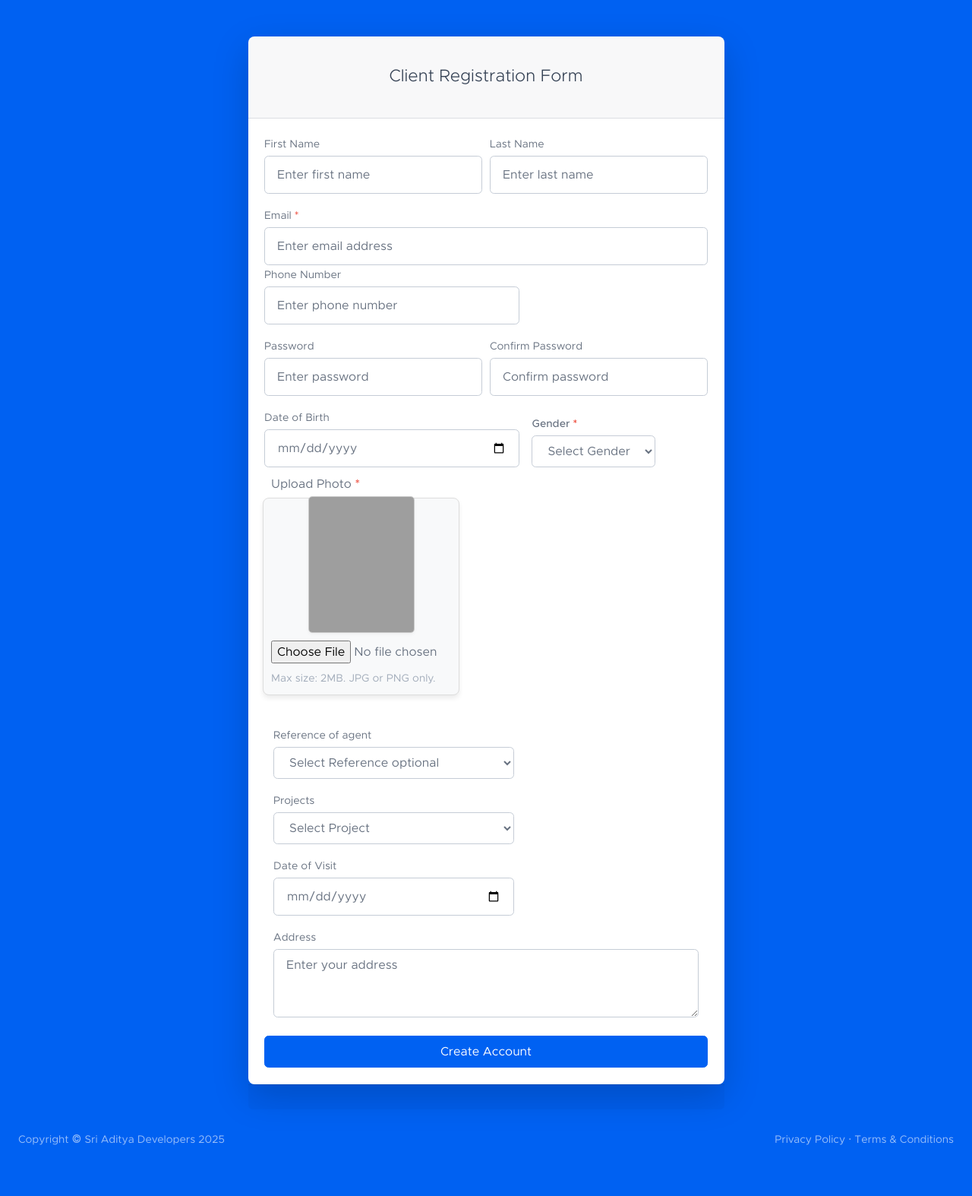
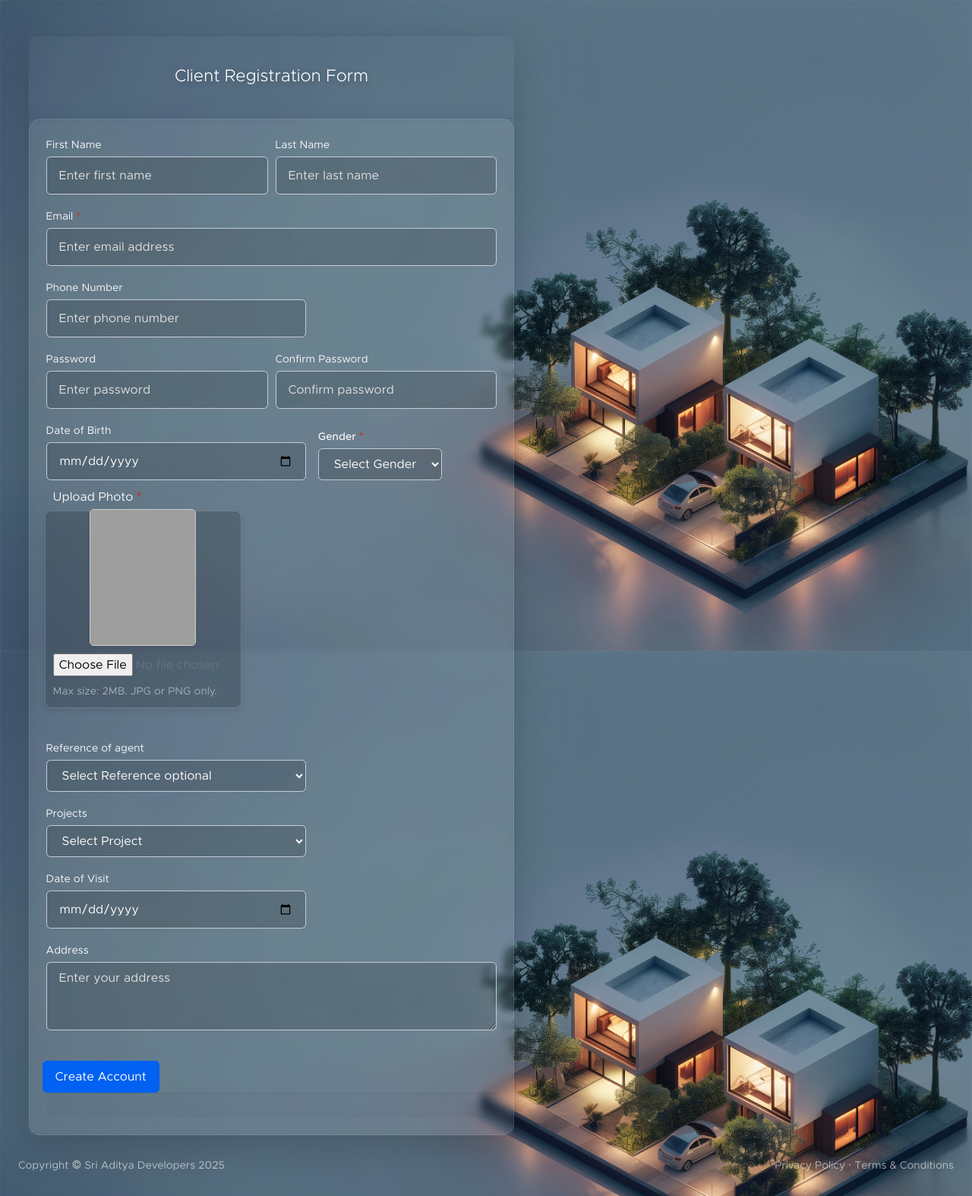
Before and after one commit to atulitha/sriadityadevelopers, a Flask app: page /register-Client-form.html in a window 1280 px wide. Shown: the whole page at 76% size. Before the commit the page ends 1507 px from the top, so only its background shows below. Run offline with Flask 3, Linux system fonts and the light colour scheme; some libraries are stand-ins or nearby versions; grey boxes are pictures that could not be loaded.

Commit message:
Enhance login form: update background to video and image, improve layout for better visual experience

```diff
--- a/templates/register-Client-form.html
+++ b/templates/register-Client-form.html
@@ -14,8 +14,63 @@
             crossorigin="anonymous"></script>
     <script src="https://cdnjs.cloudflare.com/ajax/libs/feather-icons/4.24.1/feather.min.js"
             crossorigin="anonymous"></script>
+    <style>
+        body {
+            background: url('assets/img/loginbackground.jpg') no-repeat right center fixed;
+            background-size: cover;
+        }
+        .container {
+            min-height: 100vh;
+            display: flex;
+            align-items: flex-start;
+            justify-content: flex-start;
+            padding-left: 0 !important;
+            margin-left: 50px;
+            background: transparent !important;
+            box-shadow: none !important;
+        }
+        .row.justify-content-center {
+            justify-content: flex-start !important;
+            width: 100%;
+        }
+        .col-lg-5, .col-lg-7 {
+            margin-left: 0 !important;
+            padding-left: 0 !important;
+        }
+        .card {
+            background: rgba(255, 255, 255, 0.04) !important;
+            box-shadow: 0 8px 32px 0 rgba(31, 38, 135, 0.18);
+            border-radius: 1rem;
+            border: 1px solid rgba(255, 255, 255, 0.10);
+            backdrop-filter: blur(4px);
+            -webkit-backdrop-filter: blur(4px);
+        }
+        .card-body {
+            background: rgba(255, 255, 255, 0.04) !important;
+            box-shadow: 0 8px 32px 0 rgba(31, 38, 135, 0.18);
+            border-radius: 1rem;
+            border: 1px solid rgba(255, 255, 255, 0.10);
+            backdrop-filter: blur(4px);
+            -webkit-backdrop-filter: blur(4px);
+        }
+        h2.font-weight-light {
+            color: #fff;
+            text-shadow: 0 2px 8px rgba(0,0,0,0.25);
+        }
+        .form-control {
+            color: #fff !important;
+            background-color: rgba(0,0,0,0.15) !important;
+        }
+        .form-control::placeholder {
+            color: #e0e0e0 !important;
+            opacity: 1;
+        }
+        label {
+            color: #f8f9fa !important;
+        }
+    </style>
 </head>
-<body class="bg-primary">
+<body>
 <div id="layoutAuthentication">
     <div id="layoutAuthentication_content">
         <main>
@@ -23,8 +78,9 @@
                 <div class="row justify-content-center">
                     <div class="col-lg-7">
                         <div class="card shadow-lg border-0 rounded-lg mt-5">
-                            <div class="card-header justify-content-center"><h2 class="font-weight-light my-4">Client
-                                Registration Form</h2></div>
+                            <div class="card-header justify-content-center">
+                                <h2 class="font-weight-light my-4">Client Registration Form</h2>
+                            </div>
                             <div class="card-body">
                                 <form>
                                     <div class="form-row">
@@ -70,13 +126,13 @@
                                         <div class="invalid-feedback">
                                             Please enter a valid email address (Gmail, Outlook, Hotmail, or Yahoo).
                                         </div>
-
+                                    </div>
                                     <!--Phone number -->
                                     <div class="form-row">
                                         <div class="col-md-7">
                                             <div class="form-group">
                                                 <label class="small mb-1" for="phone">Phone Number</label>
-                                                    <input class="form-control py-4" id="phone" type="tel"
+                                                <input class="form-control py-4" id="phone" name="phone" type="tel"
                                                        placeholder="Enter phone number"
                                                        pattern="^\d{10}$"
                                                        required
@@ -108,7 +164,6 @@
                                                      style="display:none;color:red;"></div>
                                             </div>
                                         </div>
-
                                         <!-- Date of Birth -->
                                         <div class="col-md-7">
                                             <div class="form-group">
@@ -135,7 +190,7 @@
                                         <div class="form-row py-4">
                                             <div class="col-md-8 px-2">
                                                 <div class="form-group"
-                                                         style="position: relative; height: 260px; min-width: 160px; min-height: 220px; background: #f8f9fa; border: 1px solid #ddd; border-radius: 8px; box-shadow: 0 4px 6px rgba(0,0,0,0.08); padding: 10px; margin-top: 0; display: flex; flex-direction: column; justify-content: flex-end;">
+                                                     style="position: relative; height: 260px; min-width: 160px; min-height: 220px; background: rgba(0,0,0,0.18); border: 1px solid rgba(255,255,255,0.18); border-radius: 8px; box-shadow: 0 4px 6px rgba(0,0,0,0.08); padding: 10px; margin-top: 0; display: flex; flex-direction: column; justify-content: flex-end;">
                                                     <label class="small mb-1" for="photo_file"
                                                            style="font-size: 1.0rem;">
                                                         Upload Photo <span class="text-danger">*</span>
@@ -144,7 +199,7 @@
                                                         <img id="photo_preview"
                                                              src="assets/img/photo-placeholder.png"
                                                              alt="Photo Preview"
-                                                                 style="width: 140px; height: 180px; object-fit: cover; border-radius: 5px; background: #fff; border: 1px solid #ccc; box-shadow: 0 2px 4px rgba(0,0,0,0.04);"/>
+                                                             style="width: 140px; height: 180px; object-fit: cover; border-radius: 5px; background: transparent; border: 1px solid #ccc; box-shadow: 0 2px 4px rgba(0,0,0,0.04);"/>
                                                         <button type="button" id="remove_photo"
                                                                 style="display:none; position: absolute; top: 8px; right: 8px; z-index: 3;"
                                                                 class="btn btn-sm btn-outline-danger">Remove
@@ -162,7 +217,7 @@
                                                 </div>
                                             </div>
                                         </div>
-                                        </div><!-- reference of director for agent -->
+                                        <!-- reference of director for agent -->
                                         <div class="col-7">
                                             <div class="form-group">
                                                 <label class="small mb-1" for="Reference_agent">Reference of
@@ -172,7 +227,6 @@
                                                 </select>
                                             </div>
                                         </div>
-
                                         <!-- Venture Dropdown Field -->
                                         <div class="col-md-7">
                                             <div class="form-group">
@@ -204,13 +258,10 @@
                                             <div id="addressError"
                                                  style="display:none;color:red;font-size:0.9em;"></div>
                                         </div>
-
-                                    </div>
                                         <!-- Terms and Conditions -->
                                         <div class="form-group mt-4 mb-0">
                                             <button type="submit" class="btn btn-primary btn-block">Create Account
                                             </button>
-                                    </div>
                                         </div>
                                 </form>
                             </div>
@@ -256,15 +307,12 @@
             firstName: getValue('inputFirstName'),
             lastName: getValue('inputLastName'),
             email: getValue('inputEmailAddress'),
+            phone: getValue('phone'),
             password: getValue('inputPassword'),
             confirmPassword: getValue('inputConfirmPassword'),
             dob: getValue('dob'),
             gender: getValue('gender'),
-            designation: getValue('designation'),
             referenceAgent: getValue('Reference_agent'),
-            agentTeam: getValue('Agent_team'),
-            aadhaar: getValue('adhar'),
-            pan: getValue('pan')
             // File uploads are not included in JSON; handle separately if needed
         };
 
```
Also changed, not shown: static/assets/img/loginbackground.jpg (renamed from static/assets/img/loginbackground.png). Lines whose indentation alone changed are shown as unchanged.
